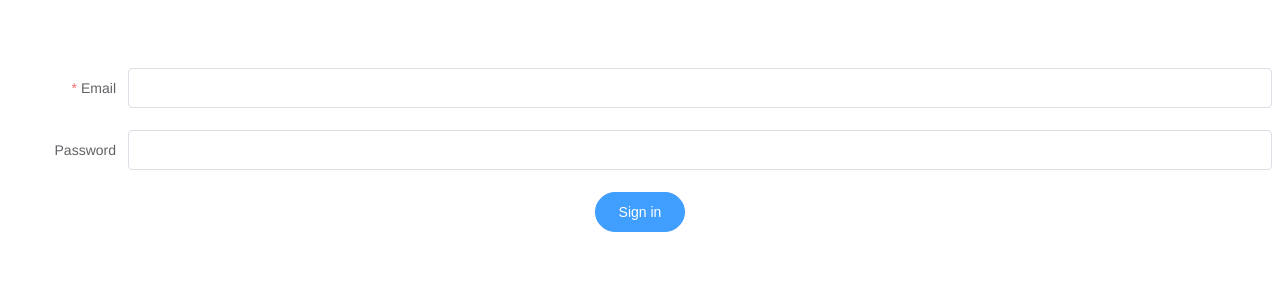
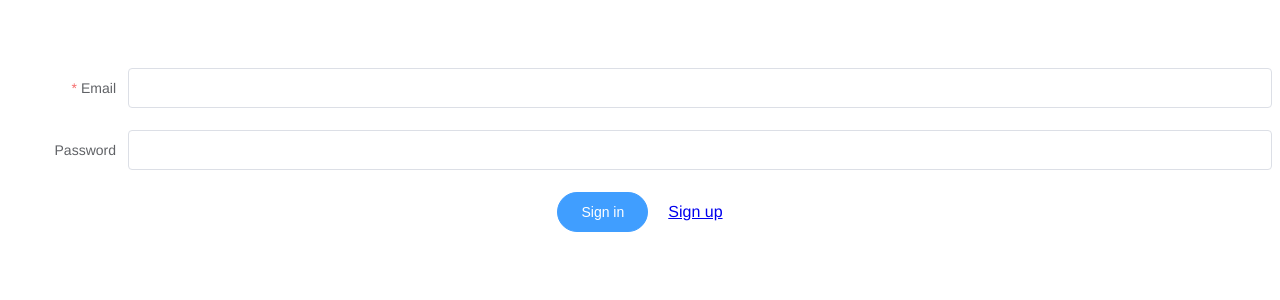
Before and after one commit to pichaipusit/vue-test, a Vue app in the folder client/: page / in a window 1280 px wide. Shown: the top 300 px of the page. Built offline with nearby package versions, Linux system fonts and the light colour scheme.

Commit message:
Feature: add sign up next to sign in button

```diff
--- a/client/src/components/SignIn.vue
+++ b/client/src/components/SignIn.vue
@@ -29,7 +29,14 @@
         <el-input type="text" v-model="password" autocomplete="off"></el-input>
       </el-form-item>
 
-      <el-button type="primary" @click="submitSignin" round>Sign in</el-button>
+      <div class="sign-btn">
+        <div class="signin-btn">
+          <el-button type="primary" @click="submitSignin" round
+            >Sign in</el-button
+          >
+        </div>
+        <router-link to="/signup">Sign up</router-link>
+      </div>
     </el-form>
   </div>
 </template>
@@ -61,4 +68,13 @@ export default {
 };
 </script>
 
-<style scoped></style>
+<style scoped>
+.sign-btn {
+  display: flex;
+  justify-content: center;
+  align-items: center;
+}
+.signin-btn {
+  margin-right: 20px;
+}
+</style>
--- a/client/src/components/SignUp.vue
+++ b/client/src/components/SignUp.vue
@@ -1,5 +1,7 @@
 <template>
-  <div></div>
+  <div>
+    <h1>Register</h1>
+  </div>
 </template>
 
 <script>
--- a/client/src/router/index.js
+++ b/client/src/router/index.js
@@ -2,6 +2,7 @@ import Vue from "vue";
 import VueRouter from "vue-router";
 // import HomeView from "../views/HomeView.vue";
 import SignIn from "../components/SignIn.vue";
+import SignUp from "../components/SignUp.vue";
 import HomePage from "../components/HomePage.vue";
 
 Vue.use(VueRouter);
@@ -12,6 +13,13 @@ const routes = [
     name: "SignIn",
     component: SignIn,
   },
+
+  {
+    path: "/signup",
+    name: "SignUp",
+    component: SignUp,
+  },
+
   {
     path: "/home",
     name: "HomePage",
```
